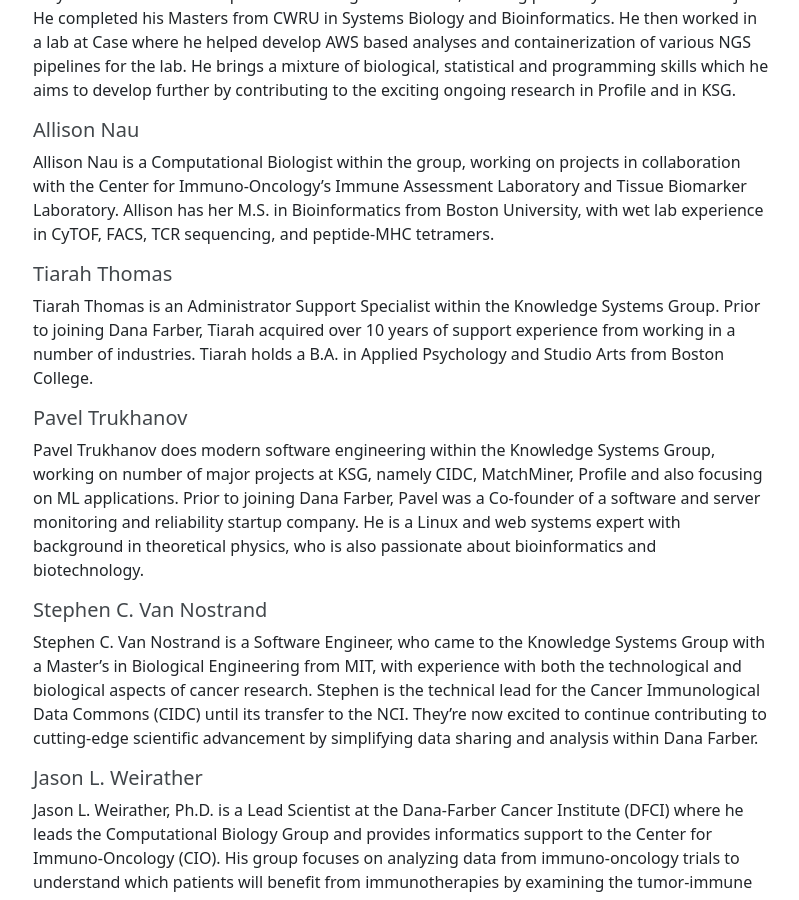
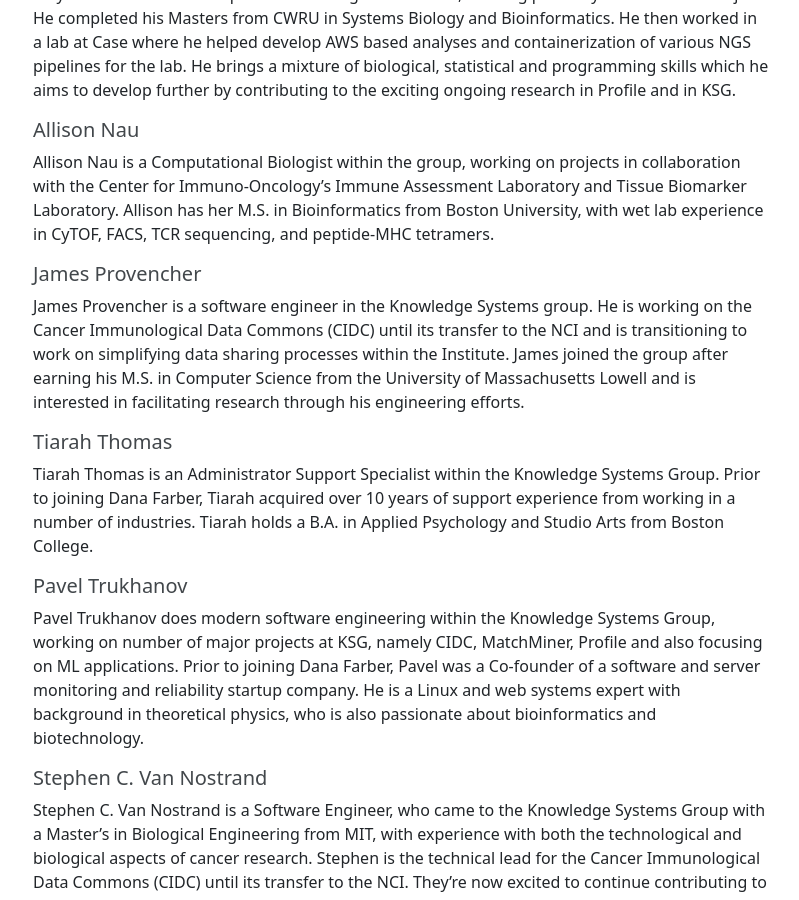
Before and after one commit to dfci/ksg_web, a Jekyll site: the page built from _pages/team.markdown, in a window 1280 px wide and 900 px high, scrolled down 2704 px. Shown: the whole window, without its empty margins (49-848 px from the left). Built offline with Jekyll 4.4.1, drawn with Linux system fonts in a browser that asks for light colours.

Commit message:
Added James P

```diff
--- a/_pages/team.markdown
+++ b/_pages/team.markdown
@@ -43,6 +43,9 @@ Satyakam Mishra is a Computational Biologist in the KSG, working primarily on th
 ## Allison Nau
 Allison Nau is a Computational Biologist within the group, working on projects in collaboration with the Center for Immuno-Oncology’s Immune Assessment Laboratory and Tissue Biomarker Laboratory. Allison has her M.S. in Bioinformatics from Boston University, with wet lab experience in CyTOF, FACS, TCR sequencing, and peptide-MHC tetramers.
 
+## James Provencher
+James Provencher is a software engineer in the Knowledge Systems group. He is working on the Cancer Immunological Data Commons (CIDC) until its transfer to the NCI and is transitioning to work on simplifying data sharing processes within the Institute. James joined the group after earning his M.S. in Computer Science from the University of Massachusetts Lowell and is interested in facilitating research through his engineering efforts.
+
 ## Tiarah Thomas
 Tiarah Thomas is an Administrator Support Specialist within the Knowledge Systems Group. Prior to joining Dana Farber, Tiarah acquired over 10 years of support experience from working in a number of industries.  Tiarah holds a B.A. in Applied Psychology and Studio Arts from Boston College.
 
```
